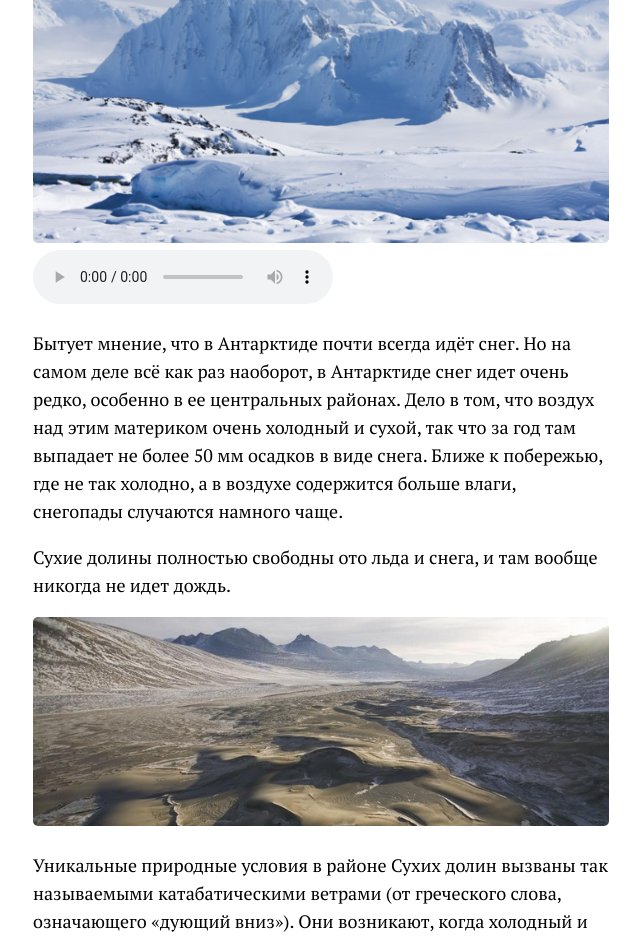
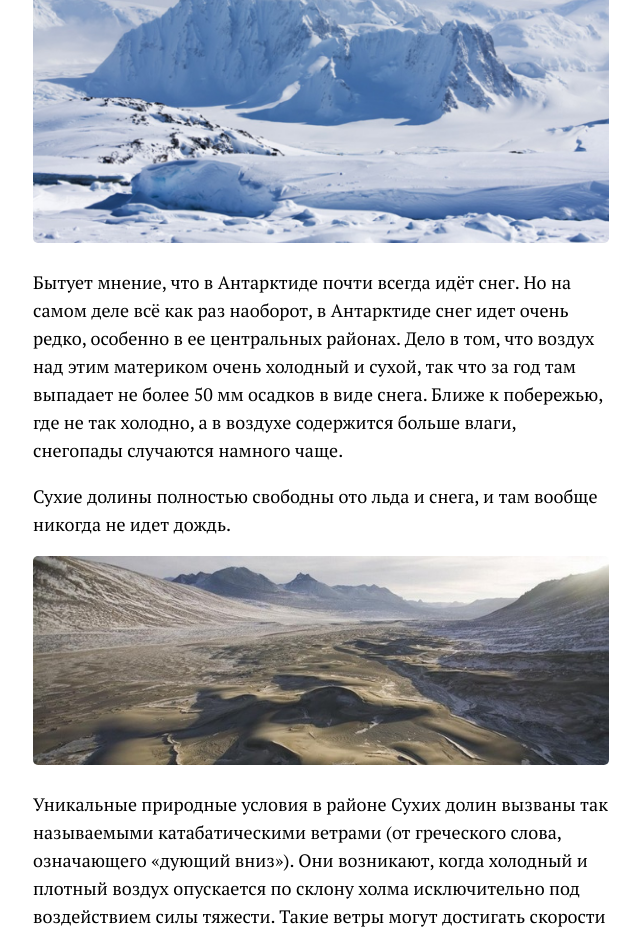
Before and after one commit to Romanova-ej/Romanova-ej.github.io_off, a Jekyll site: the page built from _posts/2017-09-25-Let-It-Snow.md, in a window 1280 px wide. Shown: the part 350-1286 px from the top of the page, without its empty margins (319-959 px from the left). Built offline with Jekyll 4.4.1, drawn with Linux system fonts in a browser that asks for light colours; nearby versions of some CDN libraries.

Commit message:
Update 2017-09-25-Let-It-Snow.md

```diff
--- a/_posts/2017-09-25-Let-It-Snow.md
+++ b/_posts/2017-09-25-Let-It-Snow.md
@@ -11,7 +11,7 @@ image:
   credit:
   creditlink:
 ---
-<audio src="../assets/audio/LetS.ogg" autoplay controls></audio>
+<!--<audio src="../assets/audio/LetS.ogg" autoplay controls></audio>-->
 
 Бытует мнение, что в Антарктиде почти всегда идёт снег. Но на самом деле всё как раз наоборот, в Антарктиде снег идет очень редко, особенно в ее центральных районах. Дело в том, что воздух над этим материком очень холодный и сухой, так что за год там выпадает не более 50 мм осадков в виде снега. Ближе к побережью, где не так холодно, а в воздухе содержится больше влаги, снегопады случаются намного чаще.
 
```
